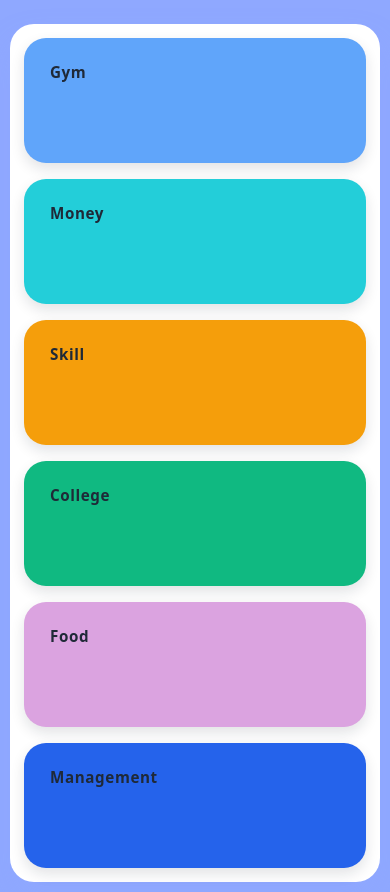
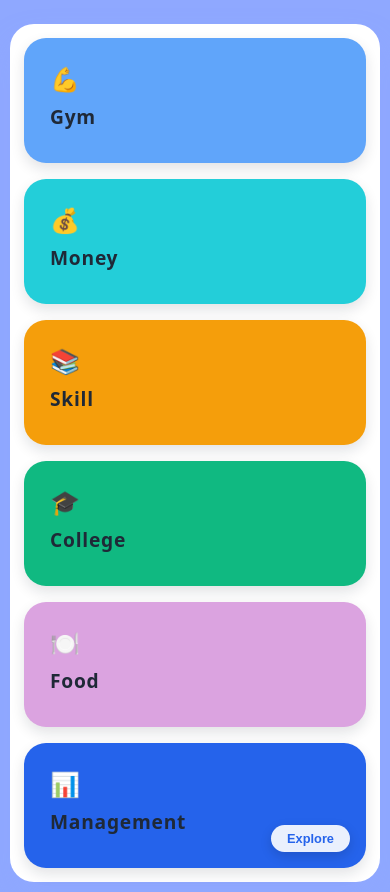
Before and after one commit to charancm16/bin, a plain HTML site: page index.html in a window 390 px wide. Drawn offline with Linux system fonts and the light colour scheme.

Commit message:
Update index.html

```diff
--- a/index.html
+++ b/index.html
@@ -7,19 +7,17 @@
 
   <style>
     :root {
-      /* Page background */
       --bg-page: #8FA8FF;
 
       --card-radius: 22px;
       --shadow-soft: 0 18px 32px rgba(143, 168, 255, 0.25);
 
-      /* Updated colors - UNIQUE */
-      --purple: #60A5FA;     /* 1st: Gym - Medium Blue */
-      --pink: #23ced9;       /* 2nd: Money - Bright Cyan */
-      --yellow: #F59E0B;     /* 3rd: Skill - Medium Gold */
-      --green: #10B981;      /* 4th: College - Vibrant Green */
-      --peach: #dba3e0;      /* 5th: Food - Soft Purple (CHANGED) */
-      --blue: #2563EB;       /* 6th: Management - Medium Deep Blue */
+      --purple: #60A5FA;   /* Gym */
+      --pink: #23ced9;     /* Money */
+      --yellow: #F59E0B;   /* Skill */
+      --green: #10B981;    /* College */
+      --peach: #dba3e0;    /* Food */
+      --blue: #2563EB;     /* Management */
     }
 
     * {
@@ -58,13 +56,12 @@
     .box {
       border-radius: var(--card-radius);
       display: flex;
+      flex-direction: column;
       align-items: flex-start;
       justify-content: flex-start;
       padding: 28px 32px;
       text-align: left;
       box-shadow: 0 6px 14px rgba(15, 23, 42, 0.12);
-
-      /* Smooth animation */
       transition: all 0.3s cubic-bezier(0.4, 0, 0.2, 1);
       position: relative;
       overflow: hidden;
@@ -90,14 +87,45 @@
       left: 100%;
     }
 
-    .box span {
-      font-size: 0.98rem;
+    .icon {
+      font-size: 1.6rem;
+      margin-bottom: 8px;
+      z-index: 2;
+      position: relative;
+    }
+
+    .label {
+      font-size: 1.3rem;
       font-weight: 600;
       letter-spacing: 0.04em;
       text-transform: capitalize;
       color: #1F2937;
       z-index: 2;
       position: relative;
+    }
+
+    /* Button on 6th box */
+    .management-btn {
+      position: absolute;
+      bottom: 20px;
+      right: 20px;
+      background: rgba(255, 255, 255, 0.9);
+      color: var(--blue);
+      border: none;
+      padding: 8px 20px;
+      border-radius: 20px;
+      font-size: 0.85rem;
+      font-weight: 600;
+      cursor: pointer;
+      transition: all 0.3s ease;
+      box-shadow: 0 4px 12px rgba(0, 0, 0, 0.15);
+      z-index: 3;
+    }
+
+    .management-btn:hover {
+      background: rgba(255, 255, 255, 1);
+      transform: translateY(-2px) scale(1.05);
+      box-shadow: 0 8px 20px rgba(37, 99, 235, 0.3);
     }
 
     .box-rewards  { background: var(--purple); }
@@ -166,15 +194,21 @@
 
       .box {
         padding: 24px 26px;
-        transition: all 0.25s ease;
       }
 
-      .box:hover {
-        transform: translateY(-4px) scale(1.01);
+      .label {
+        font-size: 1.2rem;
       }
 
-      .box span {
-        font-size: 0.95rem;
+      .icon {
+        font-size: 1.5rem;
+      }
+
+      .management-btn {
+        bottom: 16px;
+        right: 16px;
+        padding: 6px 16px;
+        font-size: 0.8rem;
       }
     }
   </style>
@@ -182,12 +216,42 @@
 <body>
   <div class="canvas">
     <section class="bento-grid" aria-label="Animated bento layout">
-      <div class="box box-rewards"><span>Gym</span></div>
-      <div class="box box-manage"><span>Money</span></div>
-      <div class="box box-goals"><span>Skill</span></div>
-      <div class="box box-lounges"><span>College</span></div>
-      <div class="box box-strategy"><span>Food</span></div>
-      <div class="box box-apply"><span>Management</span></div>
+      <!-- 1: Gym -->
+      <div class="box box-rewards">
+        <span class="icon" aria-hidden="true">💪</span>
+        <span class="label">Gym</span>
+      </div>
+
+      <!-- 2: Money -->
+      <div class="box box-manage">
+        <span class="icon" aria-hidden="true">💰</span>
+        <span class="label">Money</span>
+      </div>
+
+      <!-- 3: Skill -->
+      <div class="box box-goals">
+        <span class="icon" aria-hidden="true">📚</span>
+        <span class="label">Skill</span>
+      </div>
+
+      <!-- 4: College -->
+      <div class="box box-lounges">
+        <span class="icon" aria-hidden="true">🎓</span>
+        <span class="label">College</span>
+      </div>
+
+      <!-- 5: Food -->
+      <div class="box box-strategy">
+        <span class="icon" aria-hidden="true">🍽️</span>
+        <span class="label">Food</span>
+      </div>
+
+      <!-- 6: Management -->
+      <div class="box box-apply">
+        <span class="icon" aria-hidden="true">📊</span>
+        <span class="label">Management</span>
+        <button class="management-btn">Explore</button>
+      </div>
     </section>
   </div>
 </body>
```
